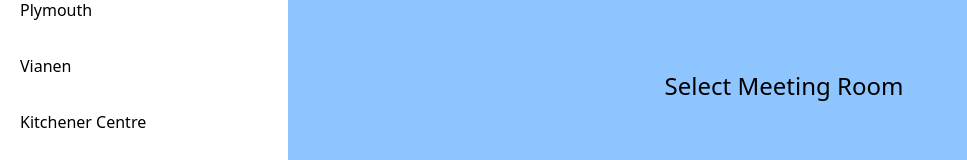
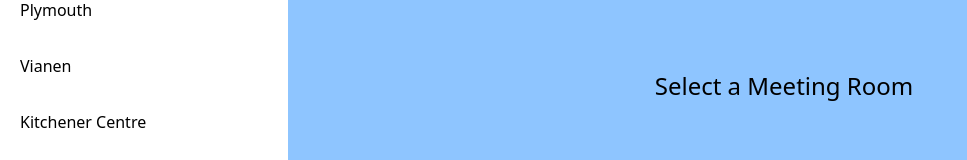
Before and after one commit to 53maukhanov/where-are-we-meeting, a SvelteKit app: page / in a window 1280 px wide. Shown: the part 314-474 px from the top of the page, without its empty margins (0-967 px from the left). Built offline with nearby package versions, Linux system fonts and the light colour scheme.

Commit message:
Updated message

```diff
--- a/src/routes/+page.svelte
+++ b/src/routes/+page.svelte
@@ -328,7 +328,7 @@
 
 		{#if !currentRoom}
 			<p class="absolute top-1/2 left-1/2 -translate-x-1/2 -translate-y-1/2 text-center text-2xl">
-				Select Meeting Room
+				Select a Meeting Room
 			</p>
 		{/if}
 	</div>
```
